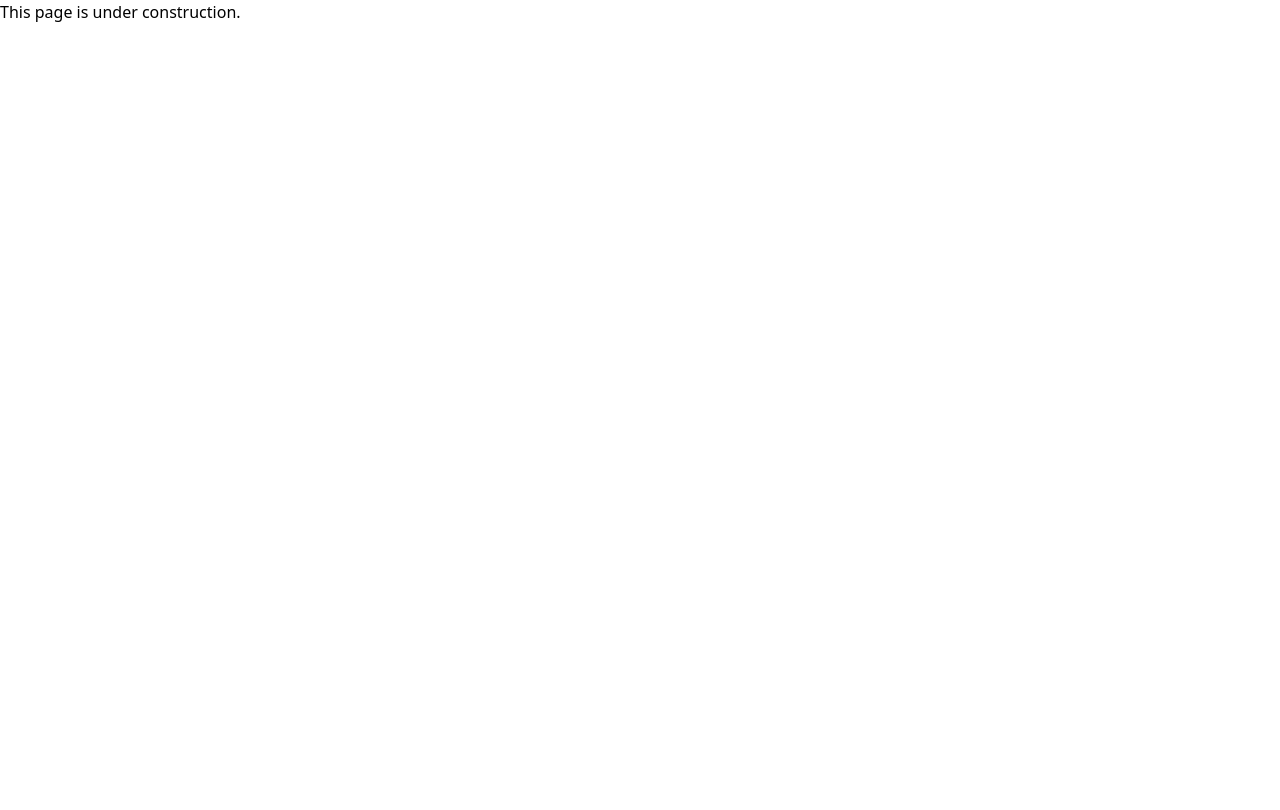
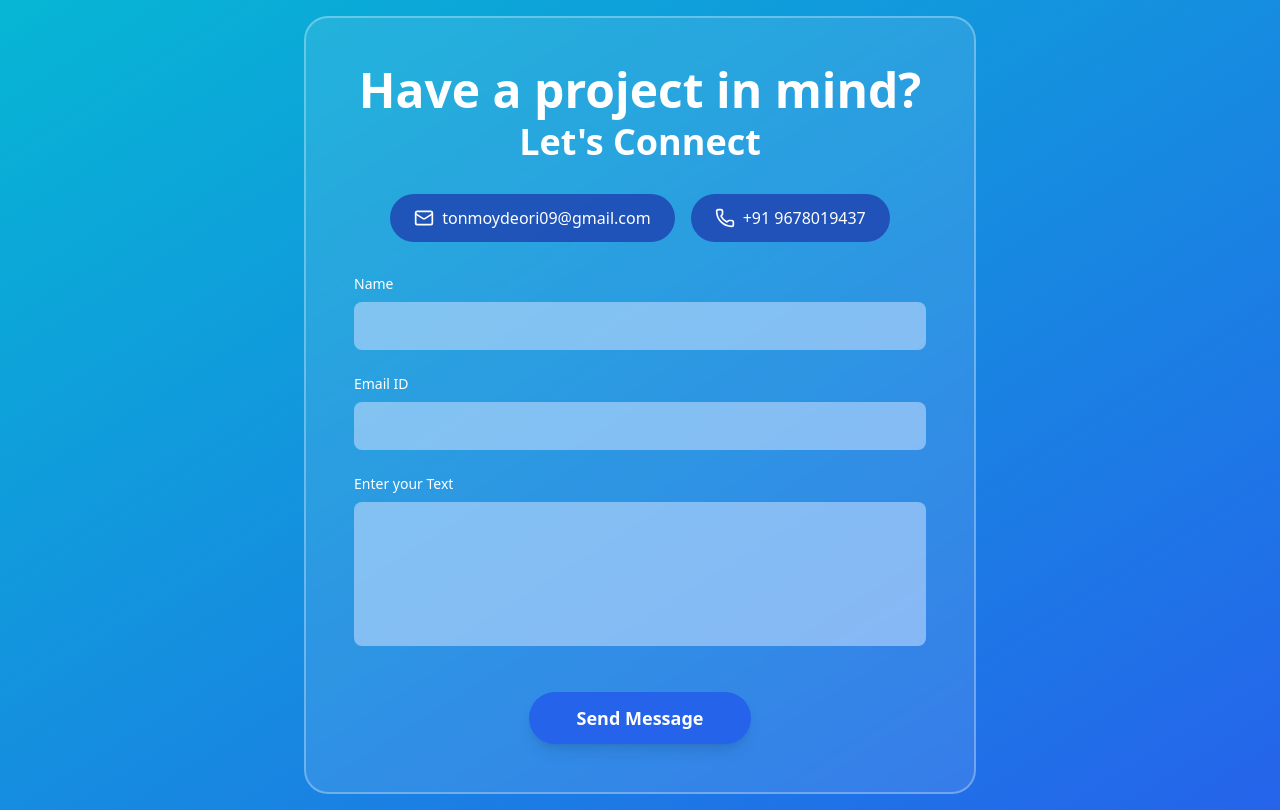
Before and after one commit to gauranga18/Tonmay_Portfolio, a React (Vite) app: page /contact in a window 1280 px wide. Built offline with nearby package versions, Linux system fonts and the light colour scheme.

Commit message:
Addded contact section and lucide react

```diff
--- a/package.json
+++ b/package.json
@@ -11,6 +11,7 @@
   },
   "dependencies": {
     "@fortawesome/fontawesome-free": "^7.0.1",
+    "lucide-react": "^0.544.0",
     "react": "^19.1.0",
     "react-dom": "^19.1.0",
     "react-router-dom": "^7.9.1",
--- a/src/components/Contact.jsx
+++ b/src/components/Contact.jsx
@@ -1,11 +1,111 @@
-import React from 'react'
+import React, { useState } from 'react';
+import { Mail, Phone } from 'lucide-react';
 
 const Contact = () => {
+  const [formData, setFormData] = useState({
+    name: '',
+    email: '',
+    message: ''
+  });
+
+  const handleChange = (e) => {
+    setFormData({
+      ...formData,
+      [e.target.name]: e.target.value
+    });
+  };
+
+  const handleSubmit = (e) => {
+    e.preventDefault();
+    console.log('Form submitted:', formData);
+    // Add your form submission logic here
+    alert('Message sent! Check console for form data.');
+  };
+
   return (
-    <div>
-      This page is under construction.
+    <div className="min-h-screen bg-gradient-to-br from-cyan-500 to-blue-600 flex items-center justify-center p-4">
+      <div className="w-full max-w-2xl bg-white bg-opacity-10 backdrop-blur-sm rounded-3xl border-2 border-white border-opacity-30 p-8 md:p-12">
+        {/* Header */}
+        <div className="text-center mb-8">
+          <h1 className="text-4xl md:text-5xl font-bold text-white mb-2">
+            Have a project in mind?
+          </h1>
+          <h2 className="text-3xl md:text-4xl font-semibold text-white">
+            Let's Connect
+          </h2>
+        </div>
+
+        {/* Contact Info Buttons */}
+        <div className="flex flex-col sm:flex-row gap-4 justify-center mb-8">
+          <a
+            href="mailto:tonmoydeori09@gmail.com"
+            className="flex items-center justify-center gap-2 bg-blue-800 bg-opacity-80 hover:bg-opacity-100 text-white px-6 py-3 rounded-full transition-all"
+          >
+            <Mail size={20} />
+            <span>tonmoydeori09@gmail.com</span>
+          </a>
+          <a
+            href="https://wa.me/919678019437"
+            target="_blank"
+            rel="noopener noreferrer"
+            className="flex items-center justify-center gap-2 bg-blue-800 bg-opacity-80 hover:bg-opacity-100 text-white px-6 py-3 rounded-full transition-all"
+          >
+            <Phone size={20} />
+            <span>+91 9678019437</span>
+          </a>
+        </div>
+
+        {/* Contact Form */}
+        <div className="space-y-6">
+          <div>
+            <label className="block text-white text-sm mb-2">Name</label>
+            <input
+              type="text"
+              name="name"
+              value={formData.name}
+              onChange={handleChange}
+              className="w-full px-4 py-3 rounded-lg bg-blue-200 bg-opacity-60 border-none text-gray-800 placeholder-gray-600 focus:outline-none focus:ring-2 focus:ring-white focus:ring-opacity-50"
+              required
+            />
+          </div>
+
+          <div>
+            <label className="block text-white text-sm mb-2">Email ID</label>
+            <input
+              type="email"
+              name="email"
+              value={formData.email}
+              onChange={handleChange}
+              className="w-full px-4 py-3 rounded-lg bg-blue-200 bg-opacity-60 border-none text-gray-800 placeholder-gray-600 focus:outline-none focus:ring-2 focus:ring-white focus:ring-opacity-50"
+              required
+            />
+          </div>
+
+          <div>
+            <label className="block text-white text-sm mb-2">Enter your Text</label>
+            <textarea
+              name="message"
+              value={formData.message}
+              onChange={handleChange}
+              rows="5"
+              className="w-full px-4 py-3 rounded-lg bg-blue-200 bg-opacity-60 border-none text-gray-800 placeholder-gray-600 focus:outline-none focus:ring-2 focus:ring-white focus:ring-opacity-50 resize-none"
+              required
+            />
+          </div>
+
+          <div className="flex justify-center pt-4">
+            <button
+              type="button"
+              onClick={handleSubmit}
+              className="bg-blue-600 hover:bg-blue-700 text-white font-semibold px-12 py-3 rounded-full text-lg transition-colors shadow-lg"
+            >
+              Send Message
+            </button>
+          </div>
+        </div>
+      </div>
     </div>
-  )
-}
+  );
+};
 
-export default Contact
+export default Contact;
```
Also changed, not shown: 1 other file (tests, documents, lock files or other folders).
